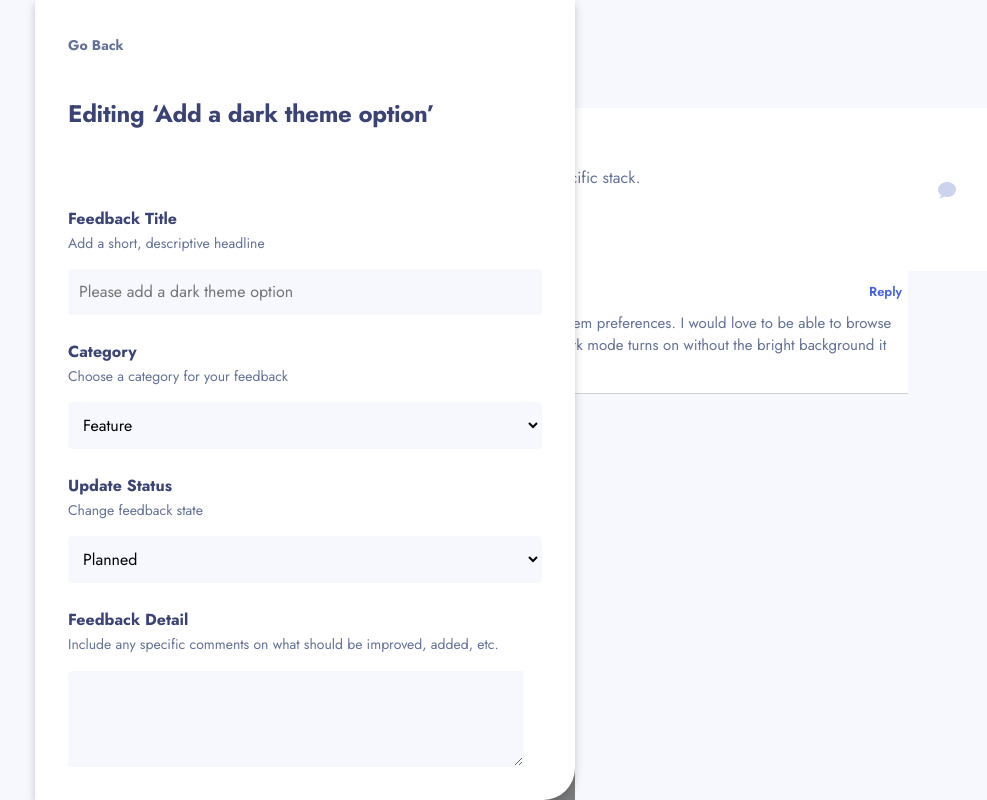
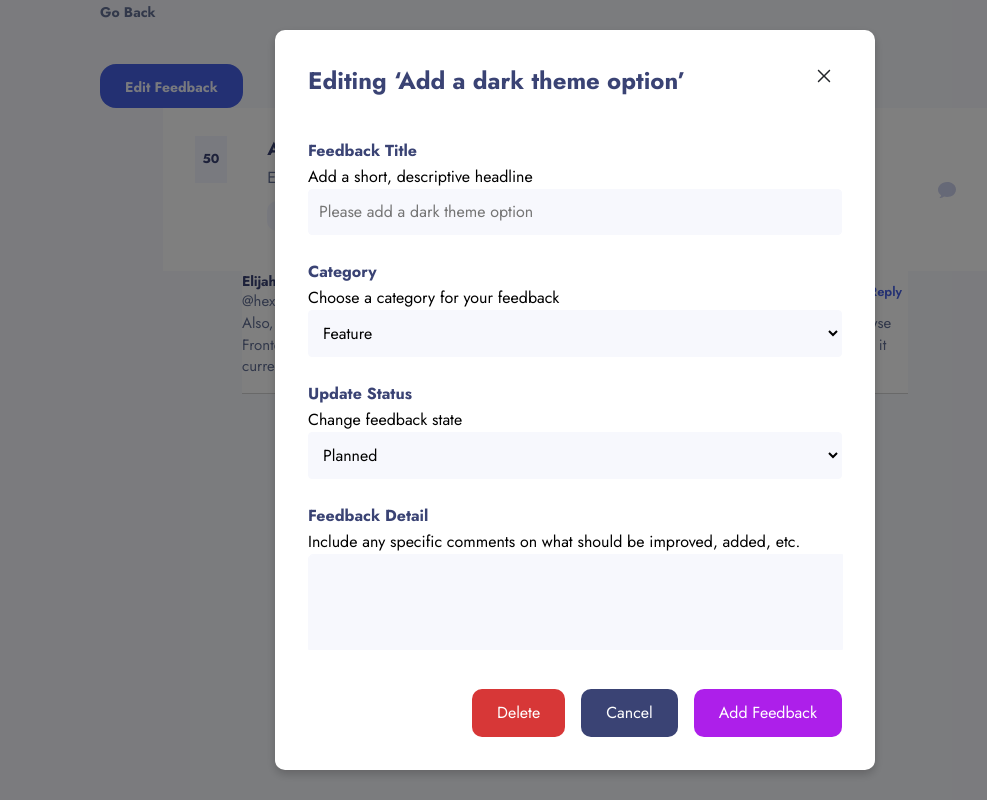
Before and after one commit to ecesemabekdemir/productFeedback, a Next.js app: page /comment/1 in a window 1280 px wide. Both pictures are taken after a click on the button "Edit Feedback". Shown: the whole page, without its empty margins (65-1052 px from the left). Built offline with nearby package versions, Linux system fonts and the light colour scheme.

Commit message:
modal kapatma için svg çarpı eklendi modal css düzenlendi

```diff
--- a/components/addFeedbackButton/btn.css
+++ b/components/addFeedbackButton/btn.css
@@ -1,5 +1,5 @@
 .addFeedbackButton {
-  button {
+  button:not(.closeModalBtn) {
     padding: 12.5px 25px 11.5px 25px;
     background-color: #ad1fea;
     border-radius: 16px;
@@ -12,7 +12,7 @@
     cursor: pointer;
   }
 
-  button:hover {
+  button:hover:not(.closeModalBtn) {
     background-color: #C75AF6;
   }
 }
--- a/components/editFeedbackButton/editFeedbackButton.css
+++ b/components/editFeedbackButton/editFeedbackButton.css
@@ -1,5 +1,4 @@
-.editFeedbackButton {
-  button {
+.editModalBtn {
     padding: 12.5px 25px 11.5px 25px;
     background-color: #4661E6;
     border-radius: 16px;
@@ -10,5 +9,28 @@
     line-height: 20.23px;
     text-align: left;
     cursor: pointer;
-  }
 }
+
+.delete-btn {
+  background-color: #D73737;
+  color: #fff;
+  border: transparent;
+  padding: 12px 25px;
+  border-radius: 10px;
+}
+
+.cancel-btn {
+  background-color: #3A4374;
+  color: #fff;
+  border: transparent;
+  padding: 12px 25px;
+  border-radius: 10px;
+}
+
+.save-btn {
+  background-color: #AD1FEA;
+  color: #fff;
+  border: transparent;
+  border-radius: 10px;
+  padding: 12px 25px;
+}
--- a/components/editFeedbackButton/index.jsx
+++ b/components/editFeedbackButton/index.jsx
@@ -16,7 +16,7 @@ export default function EditFeedbackButton() {
   return (
     <>
       <div className="editFeedbackButton">
-        <button onClick={openModal}>Edit Feedback</button>
+        <button className="editModalBtn" onClick={openModal}>Edit Feedback</button>
         <ModalEdit isModalOpen={isModalOpen} closeModal={closeModal} />
       </div>
     </>
--- a/components/feedbackCard/feedback.css
+++ b/components/feedbackCard/feedback.css
@@ -15,7 +15,6 @@
   background-color: #FFFFFF;
 }
 
-
 .cardContent {
   display: flex;
   align-items: start;
@@ -32,8 +31,6 @@
   letter-spacing: -0.1805555522441864px;
   text-align: center;
 }
-
-
 
 .content {
   h3 {
--- a/components/modal/modal.css
+++ b/components/modal/modal.css
@@ -28,6 +28,13 @@
   }
 }
 
+.closeModalBtn {
+  border: transparent;
+  background-color: transparent;
+  float: right;
+  cursor: pointer;
+}
+
 .form-group label {
   display: block;
   font-weight: bold;
@@ -36,9 +43,14 @@
   margin-bottom: 2px;
   border-radius: 5px 0px 0px 0px;
 }
+
 .form-group textarea {
-  width: 456px;
+  width: 535px;
   height: 96px;
+  padding: 16px 23px;
+  font-size: 15px;
+  line-height: 21.68px;
+  color: #3A4374;
   top: 473px;
   left: 42px;
   gap: 0px;
@@ -47,6 +59,7 @@
   border: 1px solid #f7f8fd;
   background-color: #f7f8fd;
   margin-bottom: 32px;
+  resize: none;
 }
 
 .form-group input,
@@ -70,12 +83,9 @@
 
 .buttons {
   display: flex;
-  align-items: end;
+  align-items: flex-end;
   gap: 16px;
-
-}
-.buttons button:nth-child(1)  {
-  background-color: #3a4374;
+  justify-content: flex-end;
 }
 
 @media (width <= 768px) {
--- a/components/modal/modalAdd/index.jsx
+++ b/components/modal/modalAdd/index.jsx
@@ -1,6 +1,6 @@
 "use client";
-import GoBack from "@/components/goBack";
 import "../modal.css";
+import ModalKapatmaSvg from "@/svgs/modal-kapatma";
 
 export default function ModalAdd({ isModalOpen, closeModal }) {
   return (
@@ -9,7 +9,7 @@ export default function ModalAdd({ isModalOpen, closeModal }) {
         <>
           <div className="modal-overlay">
             <div className="modal-container">
-              <GoBack />
+               <button className="closeModalBtn" onClick={closeModal}> <ModalKapatmaSvg /></button>
               <h2>Create New Feedback</h2>
 
               <form id="AddForm">
@@ -44,7 +44,6 @@ export default function ModalAdd({ isModalOpen, closeModal }) {
                   <button
                     type="button"
                     className="cancel-btn"
-                    onClick={closeModal}
                   >
                     Cancel
                   </button>
--- a/components/modal/modalEdit/index.jsx
+++ b/components/modal/modalEdit/index.jsx
@@ -1,6 +1,7 @@
 "use client";
 import GoBack from "@/components/goBack";
-import "./modalEdit.css";
+import "@/components/modal/modal.css"
+import ModalKapatmaSvg from "@/svgs/modal-kapatma";
 
 export default function ModalEdit({ isModalOpen, closeModal }) {
   return (
@@ -8,7 +9,7 @@ export default function ModalEdit({ isModalOpen, closeModal }) {
       {isModalOpen && (
         <div className="modal-overlay">
           <div className="modal-container">
-            <GoBack />
+          <button className="closeModalBtn" onClick={closeModal}> <ModalKapatmaSvg /></button>
             <h2>Editing ‘Add a dark theme option’</h2>
             <form id="editForm">
               <div className="form">
--- a/components/modal/modalEdit/modalEdit.css
+++ /dev/null
@@ -1,148 +0,0 @@
-/* Modal overlay */
-.modal-overlay {
-  position: fixed;
-  top: 0;
-  left: 0;
-  width: 540px;
-  height: 100vh;
-  background: rgba(0, 0, 0, 0.5);
-  display: flex;
-  justify-content: center;
-  align-items: center;
-  z-index: 900;
-  margin-left: 100px;
-}
-
-/* scroll rengi */
-.modal-container::-webkit-scrollbar-thumb {
-  background: #dfe3fa;
-}
-
-/* Modal container */
-.modal-container {
-  background-color: #ffffff;
-  width: 600px;
-  height: 100%;
-  padding: 33px;
-  box-shadow: 0 4px 10px rgba(0, 0, 0, 0.2);
-  overflow-y: scroll;
-  border-end-end-radius: 32px;
-  padding-bottom: 120px;
-
-  h2 {
-    margin-bottom: 75px;
-    color: #3a4374;
-    font-size: 24px;
-    font-weight: 700;
-    line-height: 34.68px;
-    letter-spacing: -0.3333333432674408px;
-    text-align: left;
-  }
-
-  p {
-    margin-bottom: 16px;
-    color: #647196;
-    font-size: 14px;
-    font-weight: 400;
-    line-height: 20.23px;
-    text-align: left;
-  }
-}
-
-.form-group label {
-  display: block;
-  font-weight: bold;
-  color: #3a4374;
-  width: 456px;
-  margin-bottom: 2px;
-  border-radius: 5px 0px 0px 0px;
-}
-.form-group textarea {
-  width: 456px;
-  height: 96px;
-  top: 473px;
-  left: 42px;
-  gap: 0px;
-  border-radius: 5px 0px 0px 0px;
-  opacity: 0px;
-  border: 1px solid #f7f8fd;
-  background-color: #f7f8fd;
-  margin-bottom: 32px;
-}
-
-.form-group input,
-.form-group select {
-  width: 100%;
-  padding: 10px;
-  border: 1px solid #f7f8fd;
-  background-color: #f7f8fd;
-  border-radius: 4px;
-  margin-bottom: 25px;
-}
-
-.itemListSection h3 {
-  margin-bottom: 20px;
-  color: #777f98;
-  line-height: 32px;
-  font-size: 18px;
-  letter-spacing: -0.38px;
-  font-weight: 700;
-}
-
-.buttons {
-  display: flex;
-  align-items: end;
-  gap: 16px;
-}
-.buttons button:nth-child(1) {
-  background-color: #D73737;
-}
-.buttons button:nth-child(2) {
-  background-color: #3a4374;
-}
-.buttons button:nth-child(3) {
-  background-color: #AD1FEA;
-}
-@media (width <= 768px) {
-  .modal-overlay {
-    top: 100px;
-    margin-left: inherit;
-  }
-
-  .modal-buttons {
-    width: 600px;
-  }
-}
-
-@media (width <= 430px) {
-  .modal-overlay {
-    top: 70px;
-    margin-left: inherit;
-  }
-
-  .modal-container {
-    padding-bottom: 200px;
-    padding-top: 80px;
-  }
-
-  .modal-buttons {
-    width: 420px;
-    border-radius: inherit;
-  }
-
-  .header {
-    margin-block: 35px;
-  }
-}
-
-@media (max-width: 390px) {
-  .modal-buttons {
-    width: 400px;
-  }
-}
-
-@media (max-width: 375px) {
-  .modal-buttons {
-    width: 380px;
-  }
-}
--- a/svgs/empty/index.jsx
+++ b/svgs/empty/index.jsx
@@ -12,9 +12,9 @@ export default function EmptySvg() {
           <path
             d="M62.8268 19.7428C33.7105 19.7372 10.1005 43.3321 10.0874 72.4484C10.0743 101.565 33.6632 125.181 62.7794 125.201C91.8957 125.222 115.518 101.639 115.546 72.5228C115.562 58.5303 110.015 45.1053 100.126 35.2054C90.2379 25.3055 76.8193 19.7428 62.8268 19.7428Z"
             stroke="#3A4374"
-            stroke-width="1.04545"
-            stroke-linecap="round"
-            stroke-linejoin="round"
+            strokeWidth="1.04545"
+            strokeLinecap="round"
+            strokeLinejoin="round"
           />
           <ellipse
             cx="90.4653"
--- /dev/null
+++ b/svgs/modal-kapatma/index.js
@@ -0,0 +1,7 @@
+export default function ModalKapatmaSvg() {
+  return (
+    <svg width="24" height="24" viewBox="0 0 24 24" fill="none" xmlns="http://www.w3.org/2000/svg">
+    <path d="M18.0303 7.03033C18.3232 6.73744 18.3232 6.26256 18.0303 5.96967C17.7374 5.67678 17.2626 5.67678 16.9697 5.96967L12 10.9393L7.03033 5.96967C6.73744 5.67678 6.26256 5.67678 5.96967 5.96967C5.67678 6.26256 5.67678 6.73744 5.96967 7.03033L10.9393 12L5.96967 16.9697C5.67678 17.2626 5.67678 17.7374 5.96967 18.0303C6.26256 18.3232 6.73744 18.3232 7.03033 18.0303L12 13.0607L16.9697 18.0303C17.2626 18.3232 17.7374 18.3232 18.0303 18.0303C18.3232 17.7374 18.3232 17.2626 18.0303 16.9697L13.0607 12L18.0303 7.03033Z" fill="#23262A"/>
+    </svg>
+  )
+}
```
Also changed, not shown: svgs/carpi/index.jsx (added, +9 -0 lines).
